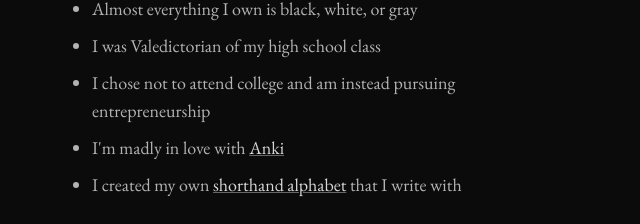
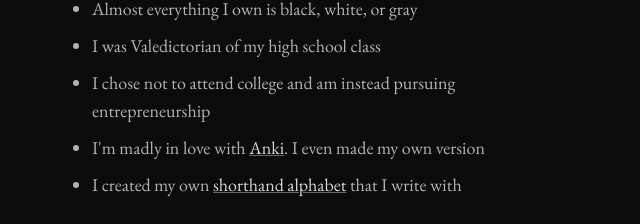
Before and after one commit to levihanlen/personal-website-nextjs, a Next.js app: page / in a window 1280 px wide. Shown: the part 1016-1240 px from the top of the page, without its empty margins (319-959 px from the left). Built offline with nearby package versions, Linux system fonts and the light colour scheme.

Commit message:
style: add personal note about custom Anki version in Home component

```diff
--- a/app/page.tsx
+++ b/app/page.tsx
@@ -64,6 +64,7 @@ export default function Home() {
             <a href="https://apps.ankiweb.net/" target="_blank">
               Anki
             </a>
+            . I even made my own version
           </li>
           <li>
             I created my own <a href="/blog/shorthand">shorthand alphabet</a>{" "}
```
